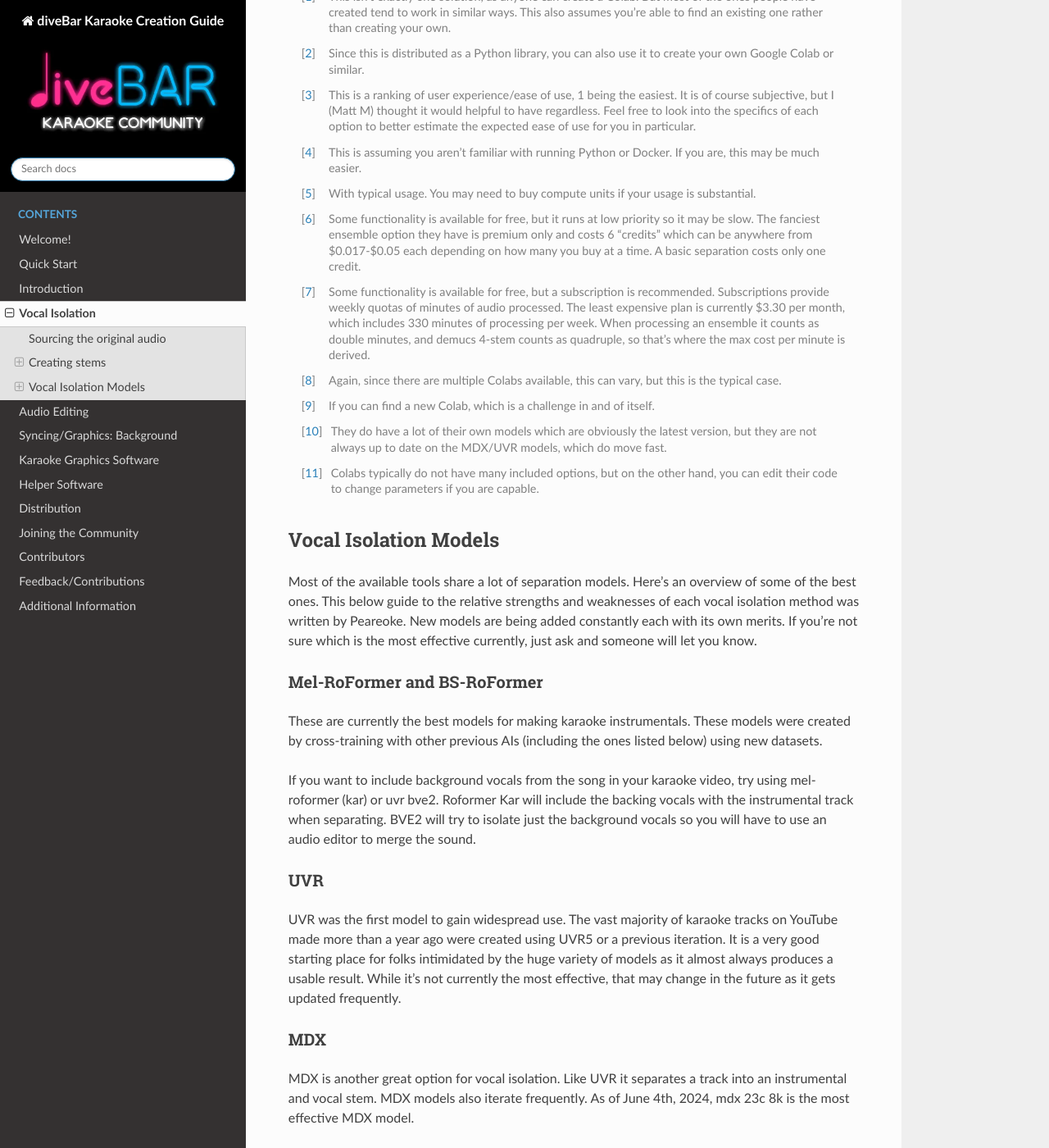
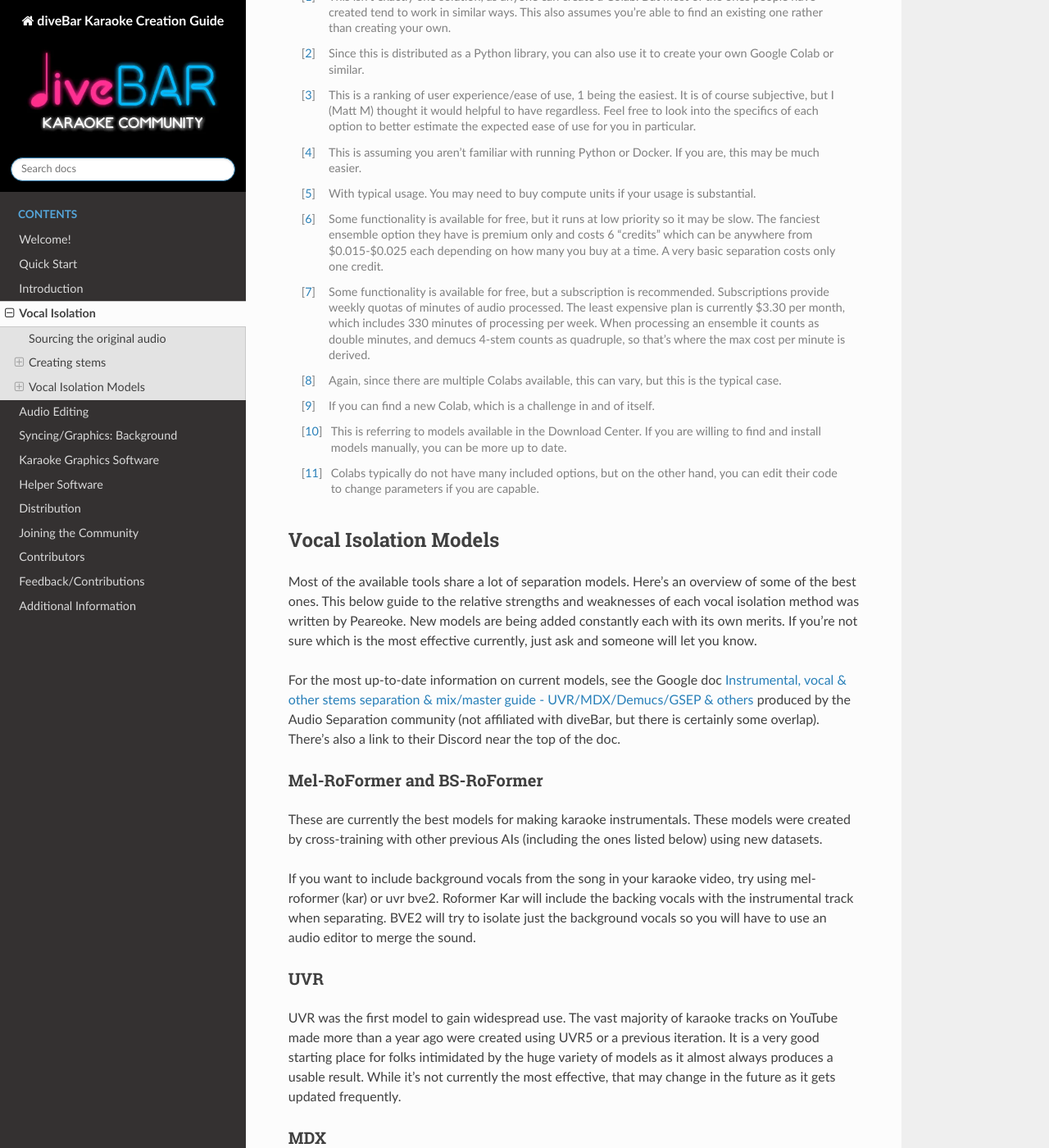
Before and after one commit to diveBarKaraoke/divebar_karaoke_creation_guide, a Sphinx documentation site: the page built from docs/vocal_isolation.rst, in a window 1280 px wide and 1400 px high, scrolled down 1545 px. Shown: the whole window at 82% size. Built offline with Sphinx 7.4.7 and the Read the Docs theme 3.1.0, drawn with Linux system fonts in a browser that asks for light colours; some of the changed text lies outside the part shown.

Commit message:
Update pricing, some detail for vocal isolation services, add link to Audio Separation discord's doc

```diff
--- a/docs/vocal_isolation.rst
+++ b/docs/vocal_isolation.rst
@@ -88,11 +88,11 @@ Here's a comparison of these two and some other similar utilities. These are by
 .. [#f2] This is a ranking of user experience/ease of use, 1 being the easiest. It is of course subjective, but I (Matt M) thought it would helpful to have regardless. Feel free to look into the specifics of each option to better estimate the expected ease of use for you in particular.
 .. [#f3] This is assuming you aren't familiar with running Python or Docker. If you are, this may be much easier.
 .. [#f7] With typical usage. You may need to buy compute units if your usage is substantial.
-.. [#f8] Some functionality is available for free, but it runs at low priority so it may be slow. The fanciest ensemble option they have is premium only and costs 6 "credits" which can be anywhere from $0.017-$0.05 each depending on how many you buy at a time. A basic separation costs only one credit.
+.. [#f8] Some functionality is available for free, but it runs at low priority so it may be slow. The fanciest ensemble option they have is premium only and costs 6 "credits" which can be anywhere from $0.015-$0.025 each depending on how many you buy at a time. A very basic separation costs only one credit.
 .. [#f9] Some functionality is available for free, but a subscription is recommended. Subscriptions provide weekly quotas of minutes of audio processed. The least expensive plan is currently $3.30 per month, which includes 330 minutes of processing per week. When processing an ensemble it counts as double minutes, and demucs 4-stem counts as quadruple, so that's where the max cost per minute is derived.
 .. [#f5] Again, since there are multiple Colabs available, this can vary, but this is the typical case.
 .. [#f10] If you can find a new Colab, which is a challenge in and of itself.
-.. [#f11] They do have a lot of their own models which are obviously the latest version, but they are not always up to date on the MDX/UVR models, which do move fast.
+.. [#f11] This is referring to models available in the Download Center. If you are willing to find and install models manually, you can be more up to date.
 .. [#f6] Colabs typically do not have many included options, but on the other hand, you can edit their code to change parameters if you are capable.
 
 .. toctree::
@@ -106,6 +106,8 @@ Vocal Isolation Models
 ----------------------
 
 Most of the available tools share a lot of separation models. Here's an overview of some of the best ones. This below guide to the relative strengths and weaknesses of each vocal isolation method was written by Peareoke. New models are being added constantly each with its own merits. If you’re not sure which is the most effective currently, just ask and someone will let you know.
+
+For the most up-to-date information on current models, see the Google doc `Instrumental, vocal & other stems separation & mix/master guide - UVR/MDX/Demucs/GSEP & others <https://docs.google.com/document/d/17fjNvJzj8ZGSer7c7OFe_CNfUKbAxEh_OBv94ZdRG5c/edit?usp=sharing>`_ produced by the Audio Separation community (not affiliated with diveBar, but there is certainly some overlap). There's also a link to their Discord near the top of the doc.
 
 Mel-RoFormer and BS-RoFormer
 ^^^^^^^^^^^^^^^^^^^^^^^^^^^^
```
Also changed, not shown: other parts of docs/vocal_isolation.rst (+4 -4 lines).
